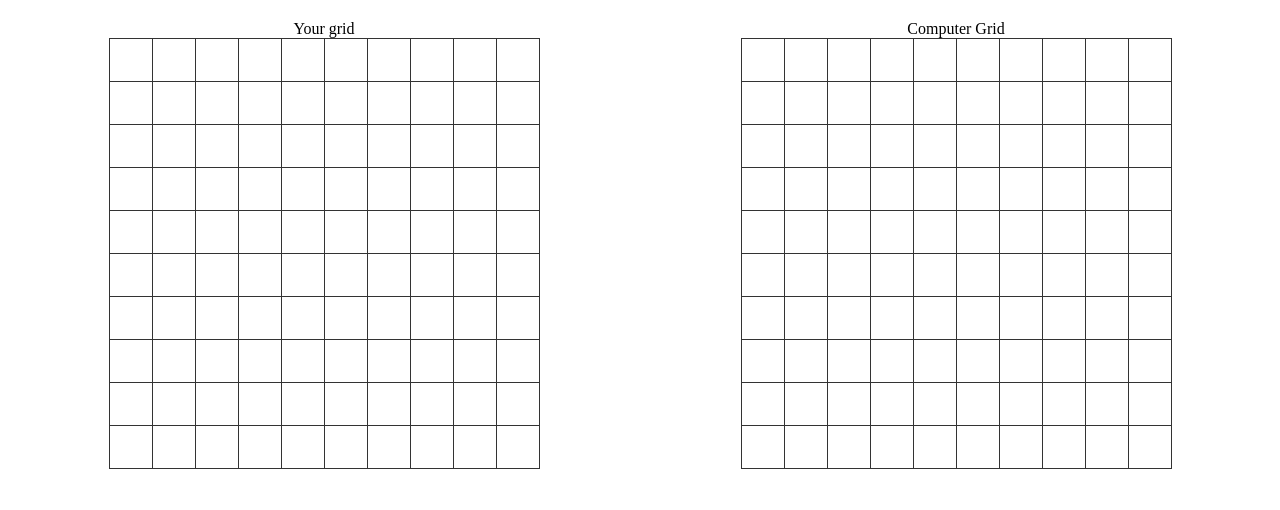
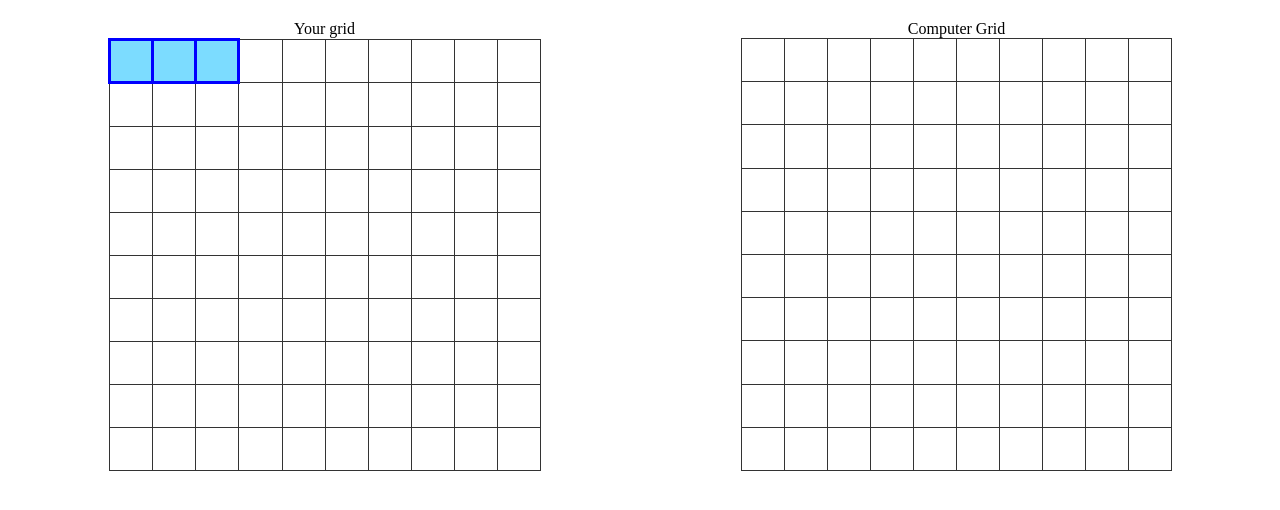
Before and after one commit to odilson-dev/battleship, a website built with webpack: page dist/index.html in a window 1280 px wide. Built offline with nearby package versions, Linux system fonts and the light colour scheme.

Commit message:
Show the ship on the board

```diff
--- a/src/game.js
+++ b/src/game.js
@@ -14,6 +14,11 @@ export function displayBoard(gameboard, place) {
       row.forEach((cell) => {
         const cellElement = document.createElement("td");
         cellElement.classList.add("cell");
+        if (cell) {
+          cellElement.classList.remove("cell");
+          cellElement.classList.add("ship");
+        }
+
         rowElement.appendChild(cellElement);
       });
 
--- a/src/index.js
+++ b/src/index.js
@@ -1,9 +1,14 @@
 import { displayBoard } from "./game";
 import GameBoard from "./gameboard";
+import Ship from "./ship";
 import "./style.css";
 
 const playerBoard = new GameBoard(10);
 const computerBoard = new GameBoard(10);
+
+const shipA = new Ship("Odi", 3);
+
+playerBoard.placeShip(shipA, 0, 0, "horizontal");
 
 const playerBoardPlace = document.getElementById("player-board");
 const computerBoardPlace = document.getElementById("computer-board");
--- a/src/style.css
+++ b/src/style.css
@@ -11,7 +11,6 @@
   width: 40px;
   height: 40px;
   border: 1px solid #333;
-
   font-size: 20px;
   cursor: pointer;
 }
@@ -19,3 +18,7 @@
 .cell:hover {
   background-color: #eee;
 }
+.ship {
+  border: 3px solid blue;
+  background-color: rgba(45, 199, 255, 0.62);
+}
```
Also changed, not shown: dist/bundle.js.
